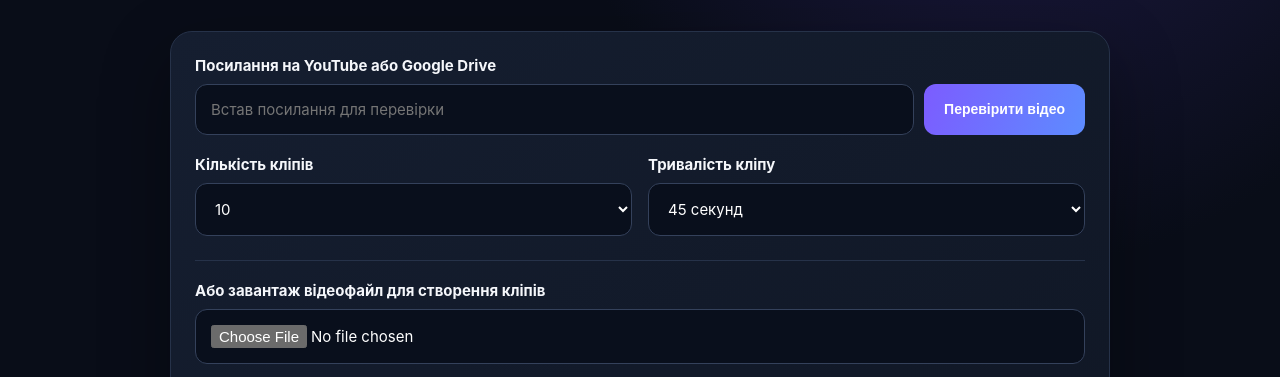
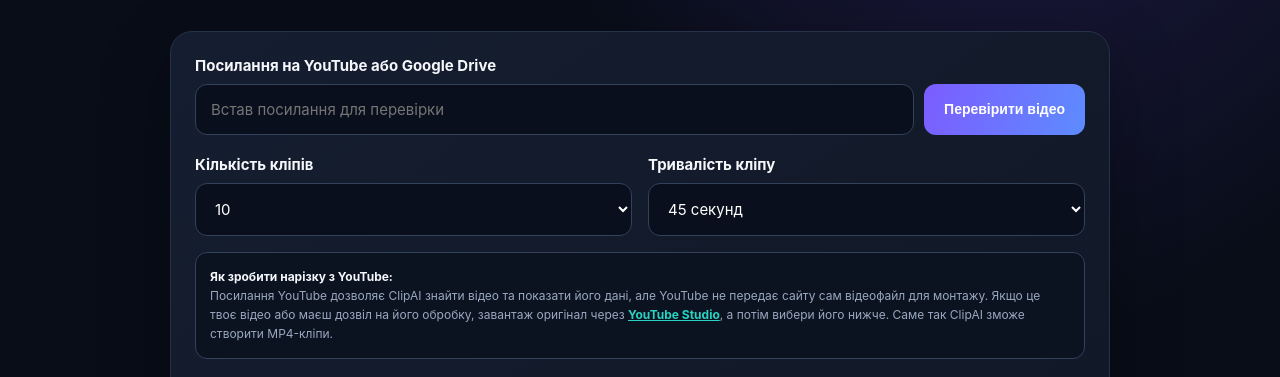
Before and after one commit to dubikdima47-art/clipai-site., a plain HTML site: page static/index.html in a window 1280 px wide. Shown: the part 361-738 px from the top of the page. Drawn offline with Linux system fonts and the light colour scheme.

Commit message:
Explain YouTube link processing limitation and owner download workflow

```diff
--- a/static/index.html
+++ b/static/index.html
@@ -31,6 +31,12 @@ footer{border-top:1px solid #202a3d;color:var(--muted);padding:24px 20px;text-al
 <div class="urlrow"><input id="url" type="url" placeholder="Встав посилання для перевірки" autocomplete="url"><button id="inspect">Перевірити відео</button></div>
 <div class="settings"><div><label for="count">Кількість кліпів</label><select id="count"><option>10</option><option>5</option><option>15</option><option>20</option></select></div><div><label for="duration">Тривалість кліпу</label><select id="duration"><option value="45">45 секунд</option><option value="30">30 секунд</option><option value="60">60 секунд</option></select></div></div>
 <div class="result" id="result" aria-live="polite"></div>
+<div class="hint" style="padding:14px;border:1px solid #34415b;border-radius:12px;background:#0b1220">
+<strong style="color:#f5f7fb">Як зробити нарізку з YouTube:</strong><br>
+Посилання YouTube дозволяє ClipAI знайти відео та показати його дані, але YouTube не передає сайту сам відеофайл для монтажу. Якщо це твоє відео або маєш дозвіл на його обробку, завантаж оригінал через
+<a href="https://studio.youtube.com/" target="_blank" rel="noopener noreferrer" style="color:#29d3c2;font-weight:700">YouTube Studio</a>,
+а потім вибери його нижче. Саме так ClipAI зможе створити MP4-кліпи.
+</div>
 <div class="uploadbox">
 <label for="videoFile">Або завантаж відеофайл для створення кліпів</label>
 <input id="videoFile" type="file" accept="video/mp4,video/quicktime,video/x-matroska,video/webm,video/x-msvideo">
```
